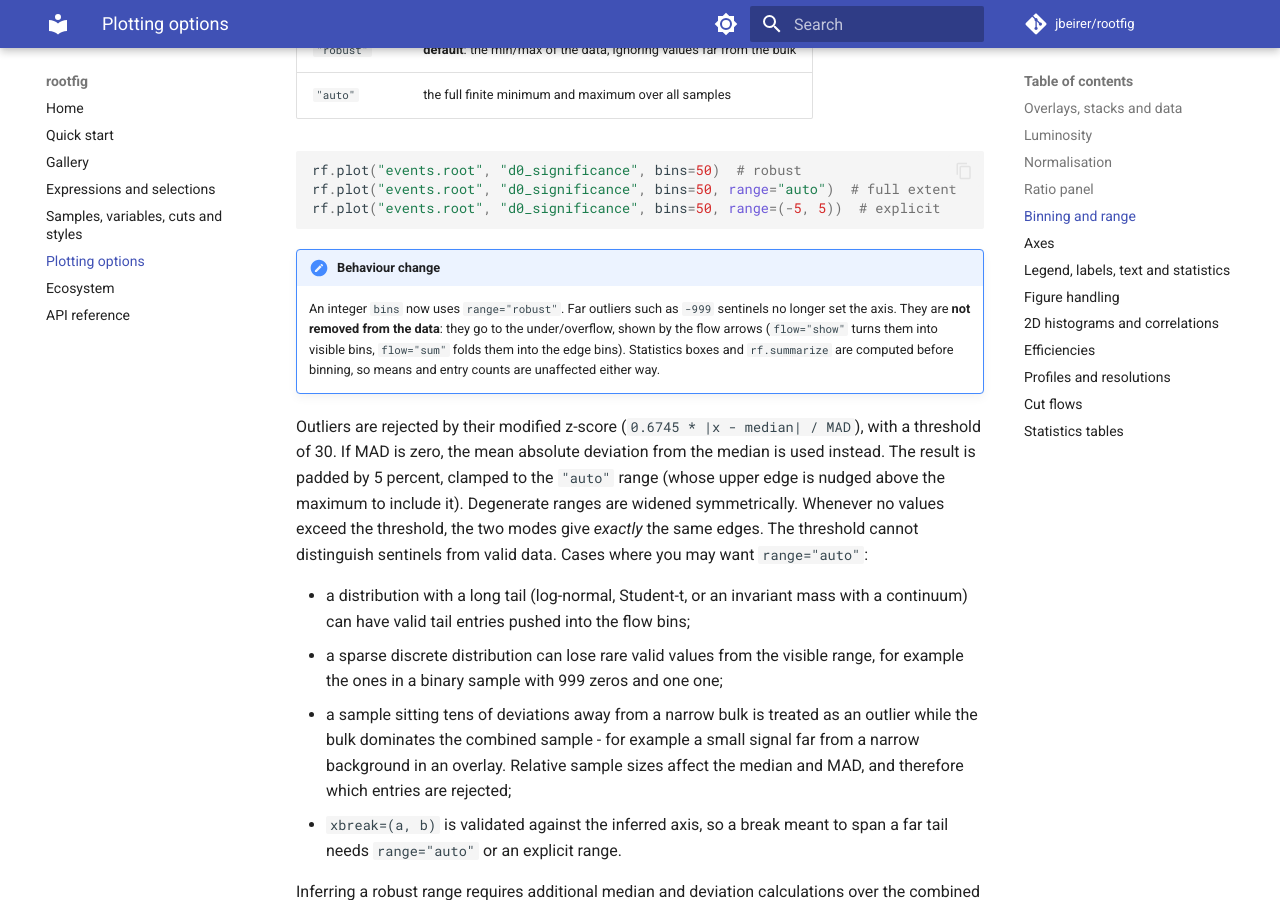
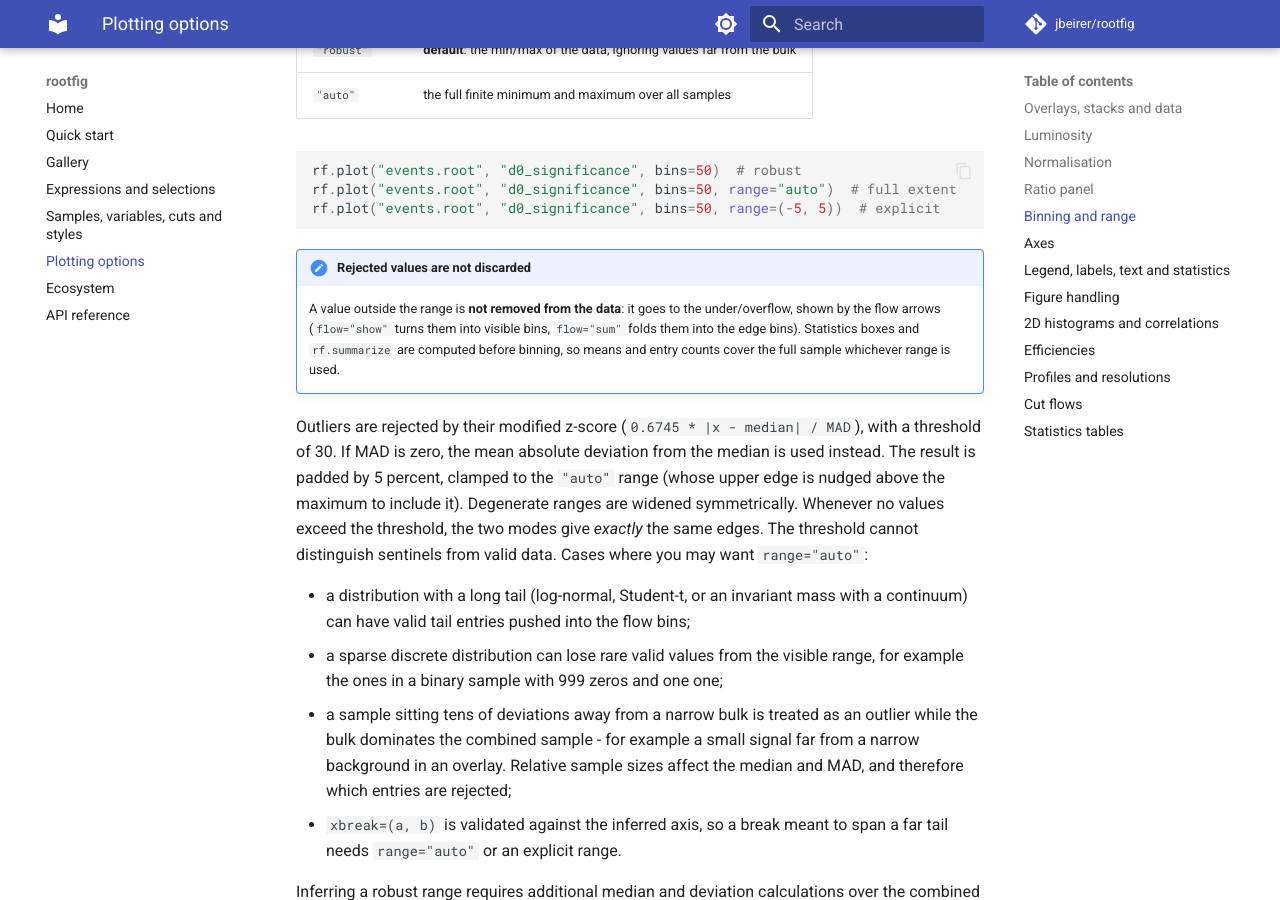
Before and after one commit to jbeirer/rootfig, an MkDocs documentation site: the page built from docs/plotting.md, in a window 1280 px wide and 900 px high, scrolled down 2554 px. Built offline with MkDocs 1.6.1 and Material for MkDocs 9.7.7, drawn with Linux system fonts in a browser that asks for light colours; comment, search, counter and statistics services are not loaded.

Commit message:
Minor changes

````diff
--- a/docs/plotting.md
+++ b/docs/plotting.md
@@ -106,14 +106,13 @@ rf.plot("events.root", "d0_significance", bins=50, range="auto")  # full extent
 rf.plot("events.root", "d0_significance", bins=50, range=(-5, 5))  # explicit
 ```
 
-!!! note "Behaviour change"
+!!! note "Rejected values are not discarded"
 
-    An integer `bins` now uses `range="robust"`. Far outliers such as
-    `-999` sentinels no longer set the axis. They are **not removed from the
-    data**: they go to the under/overflow, shown by the flow arrows
-    (`flow="show"` turns them into visible bins, `flow="sum"` folds them into
-    the edge bins). Statistics boxes and `rf.summarize` are computed before
-    binning, so means and entry counts are unaffected either way.
+    A value outside the range is **not removed from the data**: it goes to the
+    under/overflow, shown by the flow arrows (`flow="show"` turns them into
+    visible bins, `flow="sum"` folds them into the edge bins). Statistics boxes
+    and `rf.summarize` are computed before binning, so means and entry counts
+    cover the full sample whichever range is used.
 
 Outliers are rejected by their modified z-score (`0.6745 * |x - median| / MAD`),
 with a threshold of 30. If MAD is zero, the mean absolute deviation from the
````
